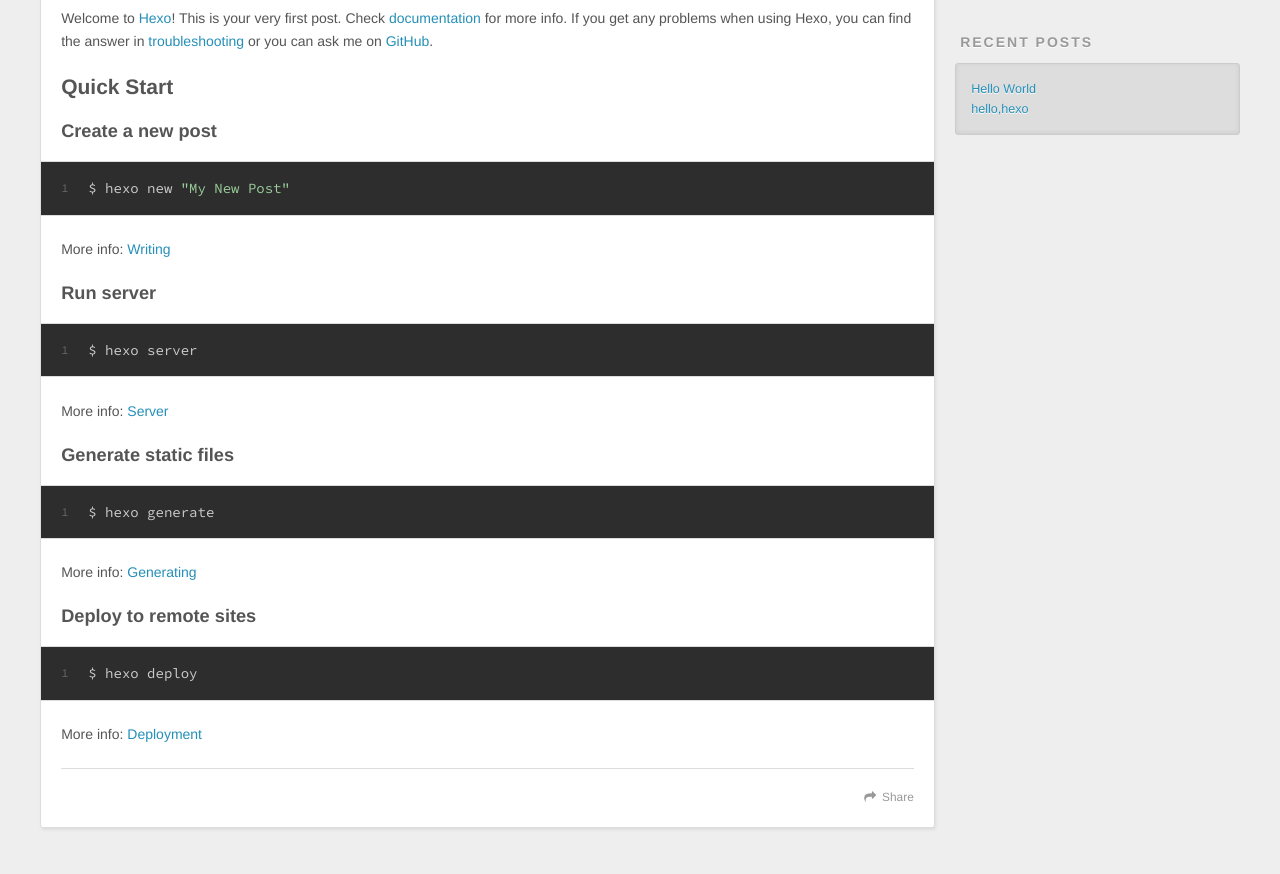
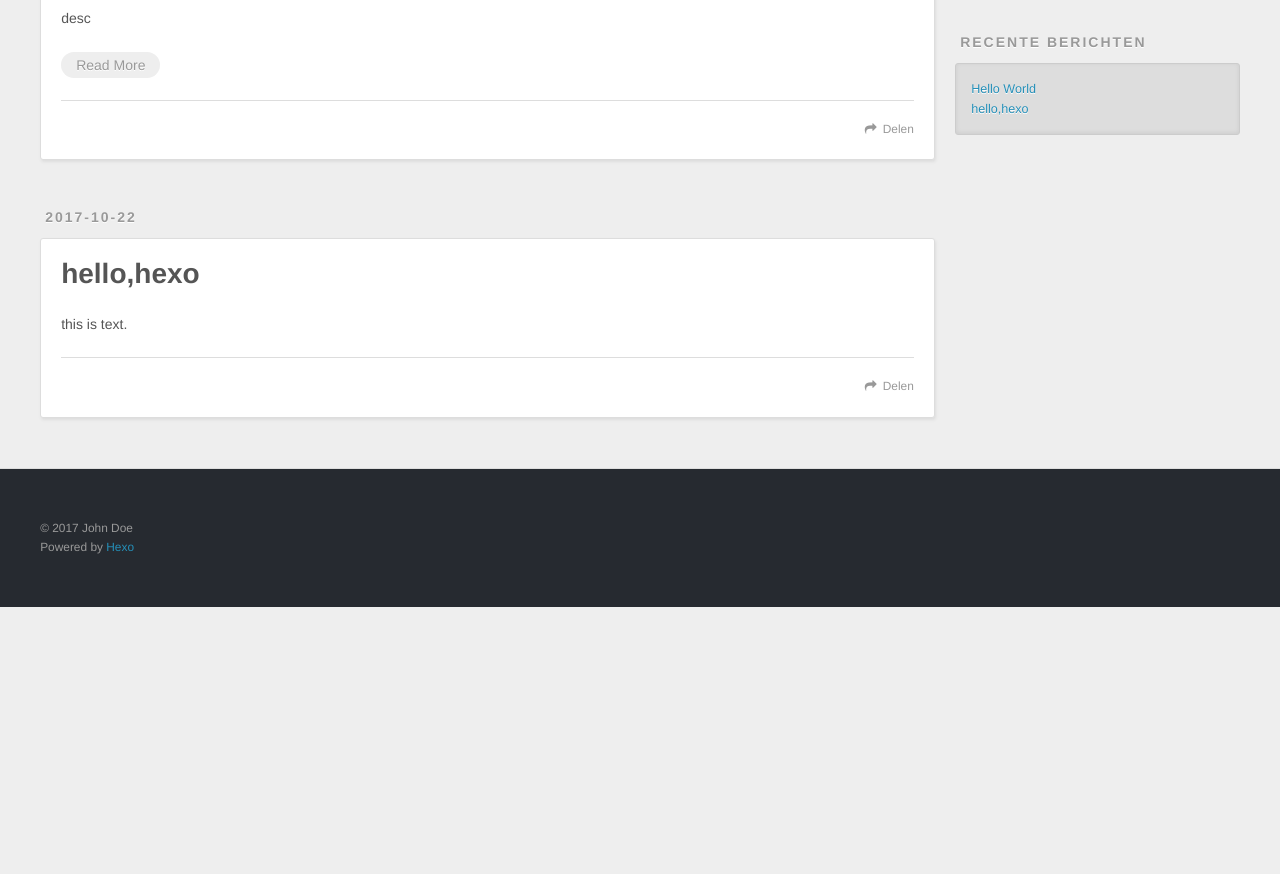
Before and after one commit to 123noob/123noob.github.io, a plain HTML site: page index.html in a window 1280 px wide. Shown: the part 446-1320 px from the top of the page. After the commit the page ends 1053 px from the top, so only its background shows below. Drawn offline with nearby package versions, Linux system fonts and the light colour scheme.

Commit message:
Site updated: 2017-10-25 09:03:01

```diff
--- a/index.html
+++ b/index.html
@@ -50,7 +50,7 @@
 
           <a id="nav-rss-link" class="nav-icon" href="/atom.xml" title="RSS Feed"></a>
 
-        <a id="nav-search-btn" class="nav-icon" title="Search"></a>
+        <a id="nav-search-btn" class="nav-icon" title="Zoeken"></a>
       </nav>
       <div id="search-form-wrap">
         <form action="//google.com/search" method="get" accept-charset="UTF-8" class="search-form"><input type="search" name="q" class="search-form-input" placeholder="Search"><button type="submit" class="search-form-submit">&#xF002;</button><input type="hidden" name="sitesearch" value="http://yoursite.com"></form>
@@ -64,7 +64,7 @@
     <article id="post-hello-world" class="article article-type-post" itemscope itemprop="blogPost">
   <div class="article-meta">
     <a href="/2017/10/25/hello-world/" class="article-date">
-  <time datetime="2017-10-25T00:57:06.000Z" itemprop="datePublished">2017-10-25</time>
+  <time datetime="2017-10-25T01:02:55.000Z" itemprop="datePublished">2017-10-25</time>
 </a>
 
   </div>
@@ -83,21 +83,16 @@
 
     <div class="article-entry" itemprop="articleBody">
 
-        <a id="more"></a>
-<p>Welcome to <a href="https://hexo.io/" target="_blank" rel="external">Hexo</a>! This is your very first post. Check <a href="https://hexo.io/docs/" target="_blank" rel="external">documentation</a> for more info. If you get any problems when using Hexo, you can find the answer in <a href="https://hexo.io/docs/troubleshooting.html" target="_blank" rel="external">troubleshooting</a> or you can ask me on <a href="https://github.com/hexojs/hexo/issues" target="_blank" rel="external">GitHub</a>.</p>
-<h2 id="Quick-Start"><a href="#Quick-Start" class="headerlink" title="Quick Start"></a>Quick Start</h2><h3 id="Create-a-new-post"><a href="#Create-a-new-post" class="headerlink" title="Create a new post"></a>Create a new post</h3><figure class="highlight bash"><table><tr><td class="gutter"><pre><div class="line">1</div></pre></td><td class="code"><pre><div class="line">$ hexo new <span class="string">"My New Post"</span></div></pre></td></tr></table></figure>
-<p>More info: <a href="https://hexo.io/docs/writing.html" target="_blank" rel="external">Writing</a></p>
-<h3 id="Run-server"><a href="#Run-server" class="headerlink" title="Run server"></a>Run server</h3><figure class="highlight bash"><table><tr><td class="gutter"><pre><div class="line">1</div></pre></td><td class="code"><pre><div class="line">$ hexo server</div></pre></td></tr></table></figure>
-<p>More info: <a href="https://hexo.io/docs/server.html" target="_blank" rel="external">Server</a></p>
-<h3 id="Generate-static-files"><a href="#Generate-static-files" class="headerlink" title="Generate static files"></a>Generate static files</h3><figure class="highlight bash"><table><tr><td class="gutter"><pre><div class="line">1</div></pre></td><td class="code"><pre><div class="line">$ hexo generate</div></pre></td></tr></table></figure>
-<p>More info: <a href="https://hexo.io/docs/generating.html" target="_blank" rel="external">Generating</a></p>
-<h3 id="Deploy-to-remote-sites"><a href="#Deploy-to-remote-sites" class="headerlink" title="Deploy to remote sites"></a>Deploy to remote sites</h3><figure class="highlight bash"><table><tr><td class="gutter"><pre><div class="line">1</div></pre></td><td class="code"><pre><div class="line">$ hexo deploy</div></pre></td></tr></table></figure>
-<p>More info: <a href="https://hexo.io/docs/deployment.html" target="_blank" rel="external">Deployment</a></p>
+        <p>desc<br>
+
+          <p class="article-more-link">
+            <a href="/2017/10/25/hello-world/#more">Read More</a>
+          </p>
 
 
     </div>
     <footer class="article-footer">
-      <a data-url="http://yoursite.com/2017/10/25/hello-world/" data-id="cj96c2mnc0001xo9kf05umgac" class="article-share-link">Share</a>
+      <a data-url="http://yoursite.com/2017/10/25/hello-world/" data-id="cj96c2mnc0001xo9kf05umgac" class="article-share-link">Delen</a>
 
 
     </footer>
@@ -134,7 +129,7 @@
 
     </div>
     <footer class="article-footer">
-      <a data-url="http://yoursite.com/2017/10/22/hello-hexo/" data-id="cj96c2mn70000xo9k16urdw41" class="article-share-link">Share</a>
+      <a data-url="http://yoursite.com/2017/10/22/hello-hexo/" data-id="cj96c2mn70000xo9k16urdw41" class="article-share-link">Delen</a>
 
 
     </footer>
@@ -159,7 +154,7 @@
 
 
   <div class="widget-wrap">
-    <h3 class="widget-title">Archives</h3>
+    <h3 class="widget-title">Archieven</h3>
     <div class="widget">
       <ul class="archive-list"><li class="archive-list-item"><a class="archive-list-link" href="/archives/2017/10/">October 2017</a></li></ul>
     </div>
@@ -169,7 +164,7 @@
 
 
   <div class="widget-wrap">
-    <h3 class="widget-title">Recent Posts</h3>
+    <h3 class="widget-title">Recente berichten</h3>
     <div class="widget">
       <ul>
 
```
Also changed, not shown: 2017/10/22/hello-hexo/index.html (+5 -5 lines), 2017/10/25/hello-world/index.html (+11 -12 lines), archives/2017/10/index.html (+5 -5 lines), archives/2017/index.html (+5 -5 lines), archives/index.html (+5 -5 lines).
